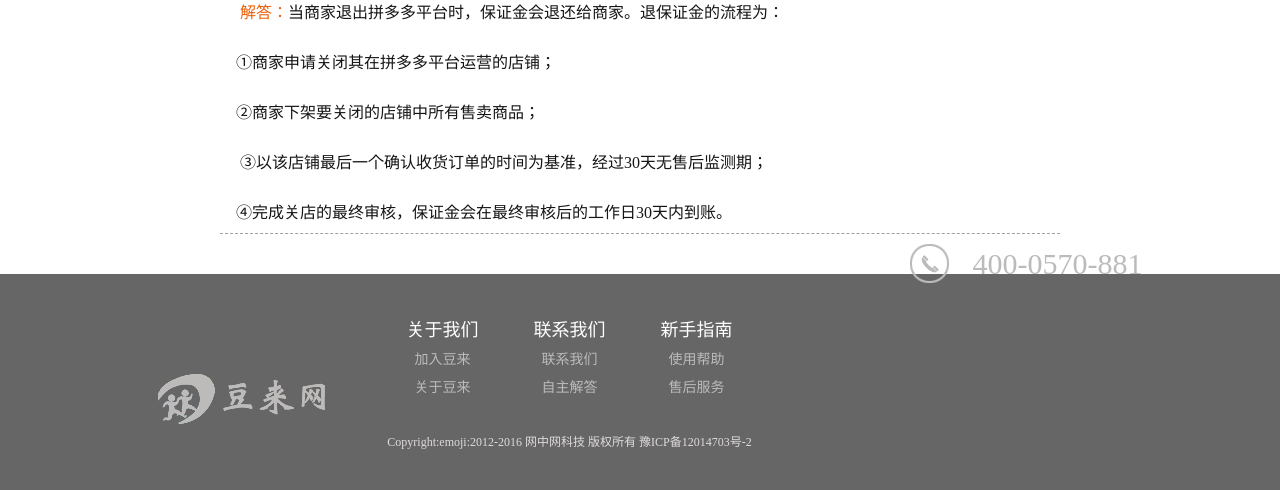
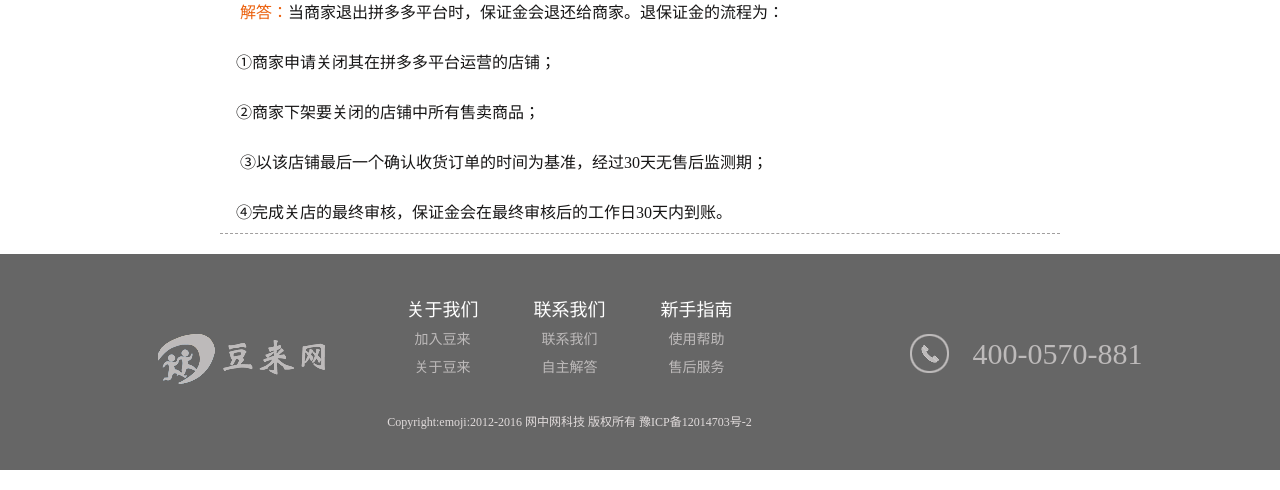
Before and after one commit to xhh125zl/3jke-src, a PHP site: page / in a window 1280 px wide. Shown: the part 2798-3288 px from the top of the page. Run offline with PHP 8.4, Linux system fonts and the light colour scheme.

Commit message:
底部菜单样式调整

```diff
--- a/htdocs/css/index.css
+++ b/htdocs/css/index.css
@@ -37,11 +37,11 @@
 
 
 .footer{ width:100%; height:216px; margin:0 auto; background:#666666; position:relative; top:20px;}
-.footer .footer-con{ width:965px; margin:0 auto; margin-top:20px;}
-.footer .footer-con .f-left{ display:inline-block; float:left; margin-top:100px;}
-.footer .footer-con .f-right{ display:inline-block; float:right; margin-top:-30px;}
+.footer .footer-con{ width:965px; margin:0 auto; padding-top:20px;}
+.footer .footer-con .f-left{ display:inline-block; float:left; margin-top:60px;}
+.footer .footer-con .f-right{ display:inline-block; float:right; margin-top:60px;}
 .footer .footer-con .f-right span{ font:normal 30px "微软雅黑"; color:#bdbaba;top:-10px;left:20px; position:relative;}
-.footer .footer-con .f-mid{ display:inline-block;  margin-top:20px; width:510px; margin-left:40px;}
+.footer .footer-con .f-mid{ display:inline-block; width:510px; margin-left:40px;}
 .footer .footer-con .f-mid ul { width:73px; margin-left:50px; display:inline-block;}
 .footer .footer-con .f-mid ul li a{ color:#bdbaba;font:normal 14px "微软雅黑";text-align:center; line-height:28px;}
 .footer .footer-con .f-mid ul li a:hover{color:#2FACFC;;}
```
